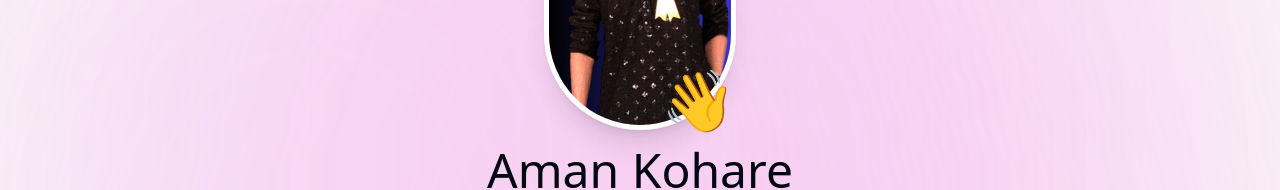
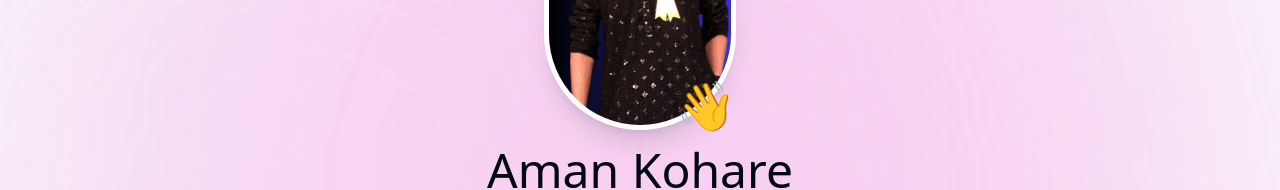
Before and after one commit to Amankohare0514/Portfolio-Main-2023, a Next.js app: page / in a window 1280 px wide. Shown: the part 367-557 px from the top of the page. Built offline with nearby package versions, Linux system fonts and the light colour scheme.

Commit message:
update motion

```diff
--- a/components/intro.tsx
+++ b/components/intro.tsx
@@ -36,12 +36,12 @@ export default function Intro() {
               height="192"
               quality="95"
               priority={true}
-              className="h-30 w-30 rounded-full object-cover border-[0.35rem] border-white shadow-xl"
+              className="h-26 w-26 rounded-full object-cover border-[0.35rem] border-white shadow-xl"
             />
           </motion.div>
 
           <motion.span
-            className="absolute bottom-0 right-0 text-6xl"
+            className="absolute bottom-0 right-0 text-5xl"
             initial={{ opacity: 0, scale: 0 }}
             animate={{ opacity: 1, scale: 1 }}
             transition={{
```
